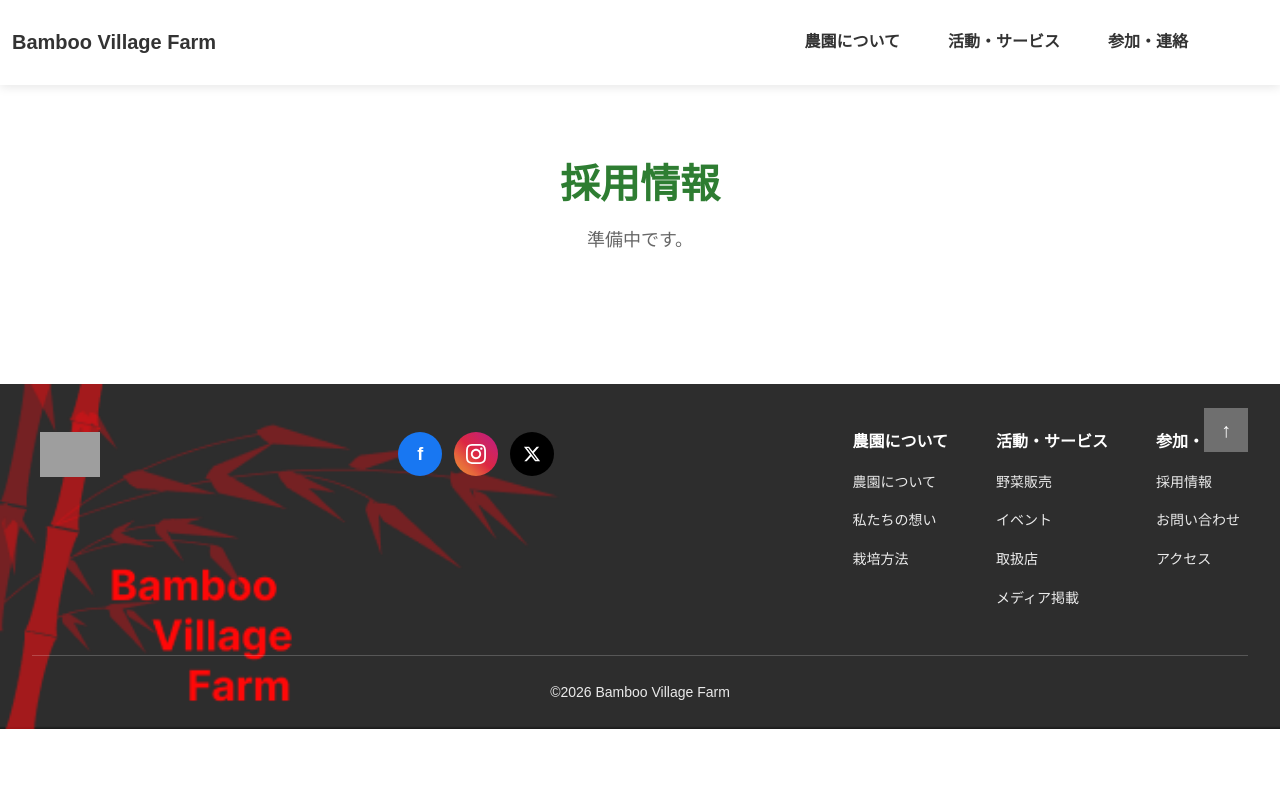
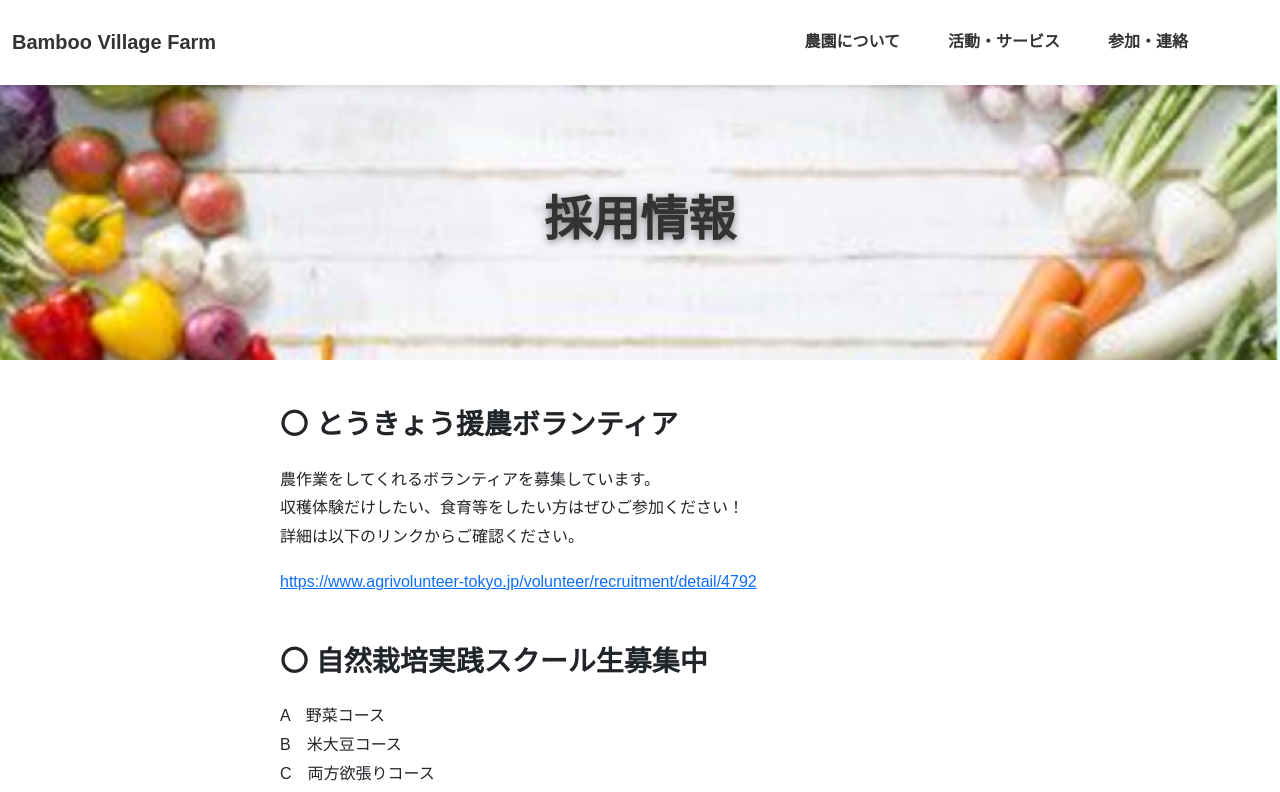
Before and after one commit to kuragechan1001/BambooVillageFarm-, a Next.js app in the folder next-app/: page /recruit in a window 1280 px wide. Shown: the top 792 px of the page. Built offline with nearby package versions, Linux system fonts and the light colour scheme; grey boxes are pictures that could not be loaded.

Commit message:
採用ページ

```diff
--- /dev/null
+++ b/next-app/app/recruit/RecruitContent.tsx
@@ -0,0 +1,87 @@
+"use client";
+
+import { useRef, useEffect, useState } from "react";
+import Image from "next/image";
+
+export default function RecruitContent() {
+  const contentRef = useRef<HTMLDivElement>(null);
+  const [heroVisible, setHeroVisible] = useState(false);
+  const [contentVisible, setContentVisible] = useState(false);
+
+  useEffect(() => {
+    setHeroVisible(true);
+  }, []);
+
+  useEffect(() => {
+    const observer = new IntersectionObserver(
+      (entries) => {
+        entries.forEach((entry) => {
+          if (entry.isIntersecting && entry.target.classList.contains("recruit-content-block")) {
+            setContentVisible(true);
+          }
+        });
+      },
+      { threshold: 0.15 }
+    );
+    if (contentRef.current) observer.observe(contentRef.current);
+    return () => observer.disconnect();
+  }, []);
+
+  return (
+    <section className="bg-white pt-0 pb-5">
+      <div
+        className="recruit-hero position-relative w-100 d-flex align-items-center justify-content-center overflow-hidden"
+        style={{ height: 280 }}
+      >
+        <Image
+          src="/image/recrute.png"
+          alt=""
+          fill
+          style={{ objectFit: "cover", objectPosition: "center center" }}
+          priority
+        />
+        <h1
+          className={`position-relative fw-bold m-0 recruit-hero-title ${heroVisible ? "recruit-hero-title--visible" : ""}`}
+          style={{ zIndex: 2, textShadow: "0 2px 8px rgba(0,0,0,0.5)", fontSize: 48 }}
+        >
+          採用情報
+        </h1>
+      </div>
+
+      <div className="container bg-white pt-4 pb-4 mt-0">
+        <div
+          ref={contentRef}
+          className={`recruit-content-block mx-auto ${contentVisible ? "recruit-block--visible" : ""}`}
+          style={{ maxWidth: 720 }}
+        >
+          <h2 className="fs-3 fw-bold text-dark pb-3 pt-4">
+            〇 とうきょう援農ボランティア
+          </h2>
+          <p
+            className="mb-3 text-dark"
+            style={{ fontSize: 16, lineHeight: 1.8 }}
+          >
+            農作業をしてくれるボランティアを募集しています。<br />
+            収穫体験だけしたい、食育等をしたい方はぜひご参加ください！<br />
+            詳細は以下のリンクからご確認ください。
+          </p>
+          <a href="https://www.agrivolunteer-tokyo.jp/volunteer/recruitment/detail/4792">https://www.agrivolunteer-tokyo.jp/volunteer/recruitment/detail/4792</a>
+
+          <h2 className="fs-3 fw-bold text-dark pb-3 pt-5">
+            〇 自然栽培実践スクール生募集中
+          </h2>
+          <p
+            className="mb-3 text-dark"
+            style={{ fontSize: 16, lineHeight: 1.8 }}
+          >
+            A　野菜コース<br />
+            B　米大豆コース<br />
+            C　両方欲張りコース<br />
+            いずれのコースも、野菜を育てていく過程で、自然栽培の考え方を学ぶことができます。<br />
+            詳細はお問い合わせください。
+          </p>
+        </div>
+      </div>
+    </section>
+  );
+}
--- a/next-app/app/recruit/page.css
+++ b/next-app/app/recruit/page.css
@@ -1,5 +1,41 @@
-/* 採用情報ページ専用 */
+/* 採用情報ページ：アニメーションとモバイル用のみ */
 
-.recruit {
-  background-color: white;
+.recruit-hero-title {
+  opacity: 0;
+  transform: translateY(12px);
+  transition: opacity 0.7s ease-out, transform 0.7s ease-out;
 }
+.recruit-hero-title--visible {
+  opacity: 1;
+  transform: translateY(0);
+}
+
+.recruit-content-block {
+  opacity: 0;
+  transform: translateY(24px);
+  transition: opacity 0.6s ease-out, transform 0.6s ease-out;
+}
+.recruit-content-block.recruit-block--visible {
+  opacity: 1;
+  transform: translateY(0);
+}
+
+@media (max-width: 768px) {
+  .recruit-hero {
+    height: 200px !important;
+  }
+  .recruit-hero-title {
+    font-size: 32px !important;
+  }
+  .recruit-content-block {
+    padding-left: 16px;
+    padding-right: 16px;
+  }
+  .recruit-content-block h2 {
+    font-size: 22px !important;
+  }
+  .recruit-content-block p {
+    font-size: 14px !important;
+    line-height: 1.7 !important;
+  }
+}
--- a/next-app/app/recruit/page.tsx
+++ b/next-app/app/recruit/page.tsx
@@ -1,14 +1,8 @@
+import RecruitContent from "@/app/recruit/RecruitContent";
 import "./page.css";
 
 export const metadata = { title: "採用情報｜バンブーファーム" };
 
 export default function RecruitPage() {
-  return (
-    <section className="recruit">
-      <div className="container">
-        <h2 className="section-title">採用情報</h2>
-        <p className="section-subtitle">準備中です。</p>
-      </div>
-    </section>
-  );
+  return <RecruitContent />;
 }
```
Also changed, not shown: next-app/public/image/recrute.png (added).
